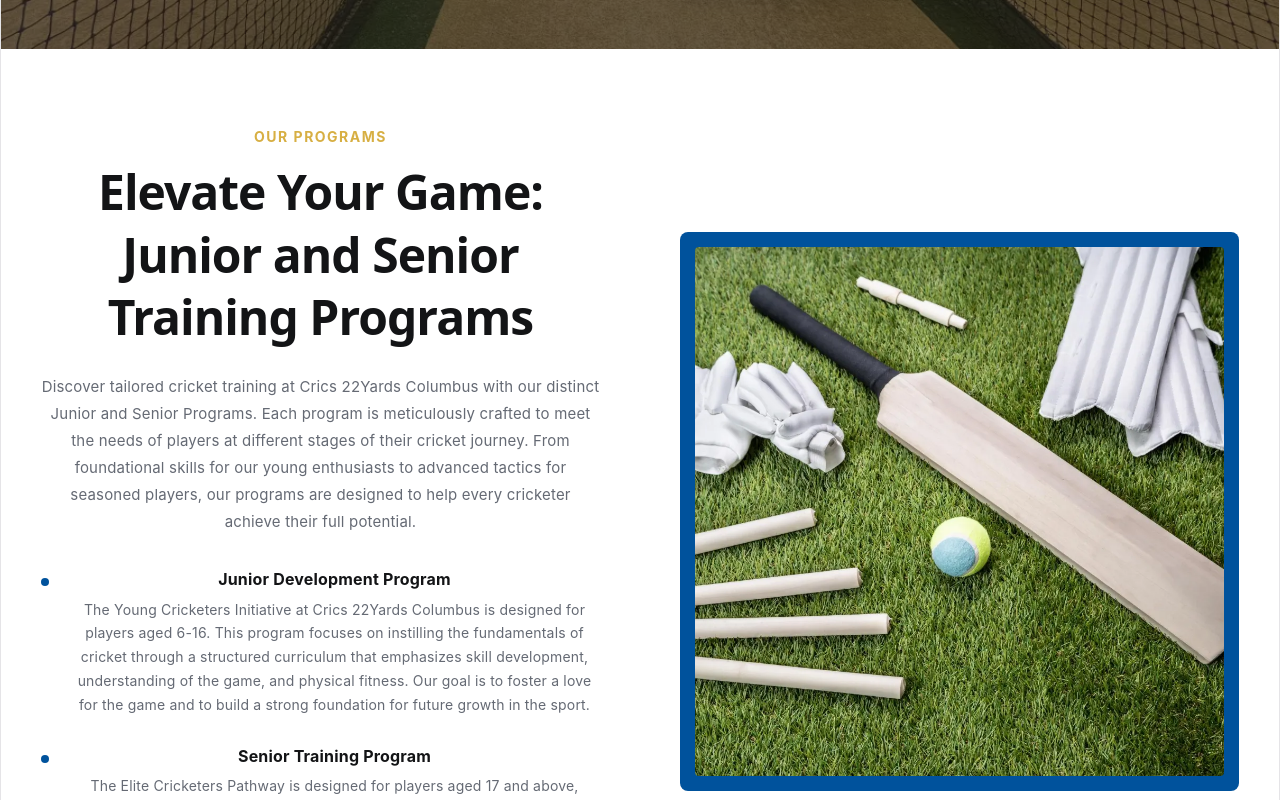
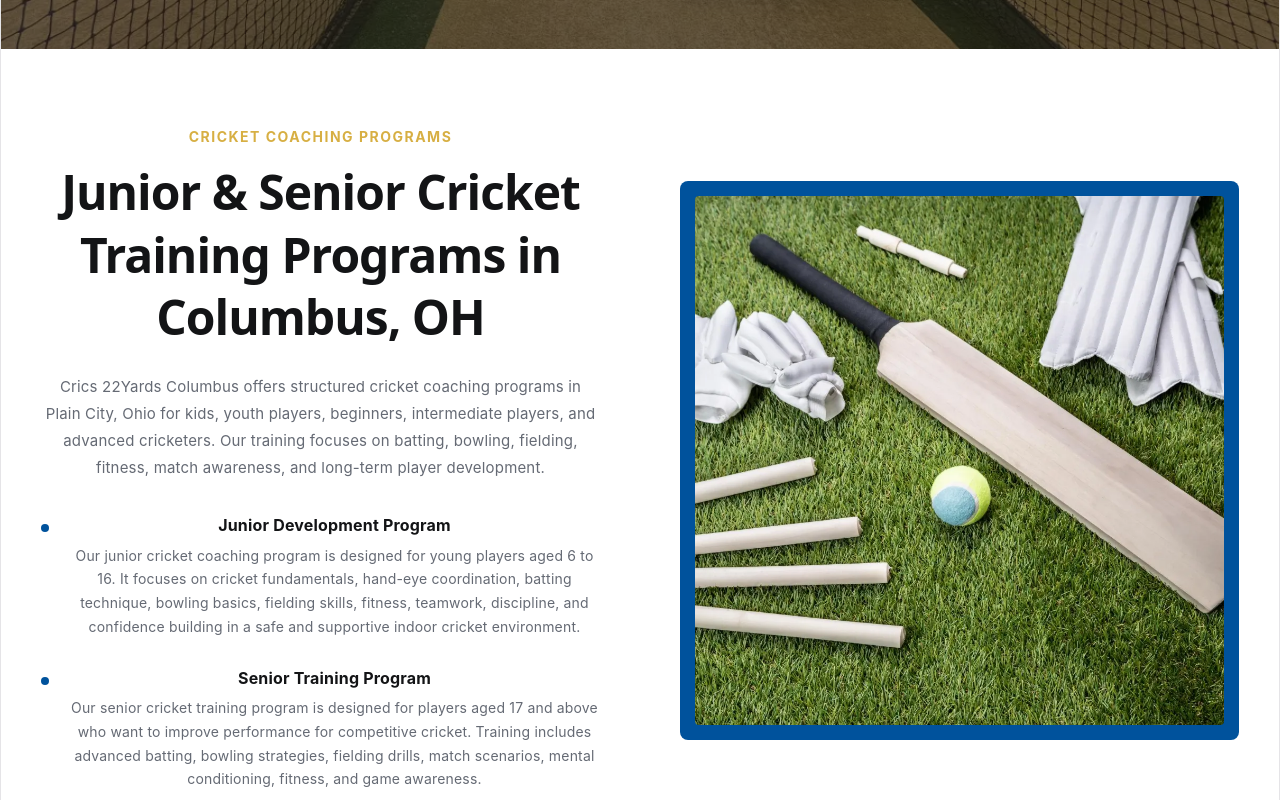
Before and after one commit to Project123margam360/crics22yards, a React (Vite) app: page / in a window 1280 px wide. Shown: the part 2820-3620 px from the top of the page. Built offline with nearby package versions, Linux system fonts and the light colour scheme.

Commit message:
Update Programs component content and styling

```diff
--- a/src/components/Programs.jsx
+++ b/src/components/Programs.jsx
@@ -30,13 +30,15 @@ export default function Programs() {
   return (
     <section ref={sectionRef} id="coaching" className="programs-section">
       <div className="programs-container">
-        {/* Left Content */}
         <div className={`programs-left ${animate ? 'animate' : ''}`}>
-          <h3 className="programs-subtitle">Our Programs</h3>
-          <h2 className="programs-title">Elevate Your Game:<br />Junior and Senior<br />Training Programs</h2>
+          <h3 className="programs-subtitle">Cricket Coaching Programs</h3>
+
+          <h2 className="programs-title">
+            Junior & Senior Cricket Training Programs in Columbus, OH
+          </h2>
 
           <p className="programs-description">
-            Discover tailored cricket training at Crics 22Yards Columbus with our distinct Junior and Senior Programs. Each program is meticulously crafted to meet the needs of players at different stages of their cricket journey. From foundational skills for our young enthusiasts to advanced tactics for seasoned players, our programs are designed to help every cricketer achieve their full potential.
+            Crics 22Yards Columbus offers structured cricket coaching programs in Plain City, Ohio for kids, youth players, beginners, intermediate players, and advanced cricketers. Our training focuses on batting, bowling, fielding, fitness, match awareness, and long-term player development.
           </p>
 
           <div className="programs-list">
@@ -45,7 +47,7 @@ export default function Programs() {
               <div>
                 <h4 className="program-name">Junior Development Program</h4>
                 <p className="program-text">
-                  The Young Cricketers Initiative at Crics 22Yards Columbus is designed for players aged 6-16. This program focuses on instilling the fundamentals of cricket through a structured curriculum that emphasizes skill development, understanding of the game, and physical fitness. Our goal is to foster a love for the game and to build a strong foundation for future growth in the sport.
+                  Our junior cricket coaching program is designed for young players aged 6 to 16. It focuses on cricket fundamentals, hand-eye coordination, batting technique, bowling basics, fielding skills, fitness, teamwork, discipline, and confidence building in a safe and supportive indoor cricket environment.
                 </p>
               </div>
             </div>
@@ -55,17 +57,20 @@ export default function Programs() {
               <div>
                 <h4 className="program-name">Senior Training Program</h4>
                 <p className="program-text">
-                  The Elite Cricketers Pathway is designed for players aged 17 and above, focusing on high-performance training intended to prepare athletes for competitive and professional levels of cricket. This program combines advanced coaching, mental conditioning, and exposure to higher levels of play.
+                  Our senior cricket training program is designed for players aged 17 and above who want to improve performance for competitive cricket. Training includes advanced batting, bowling strategies, fielding drills, match scenarios, mental conditioning, fitness, and game awareness.
                 </p>
               </div>
             </div>
           </div>
         </div>
 
-        {/* Right Image */}
         <div className={`programs-right ${animate ? 'animate' : ''}`}>
           <div className="programs-image-wrapper">
-            <img src={programImage} alt="Cricket Training Programs" className="programs-image" />
+            <img
+              src={programImage}
+              alt="Junior and senior cricket coaching programs at Crics 22Yards Columbus Ohio"
+              className="programs-image"
+            />
           </div>
         </div>
       </div>
```
